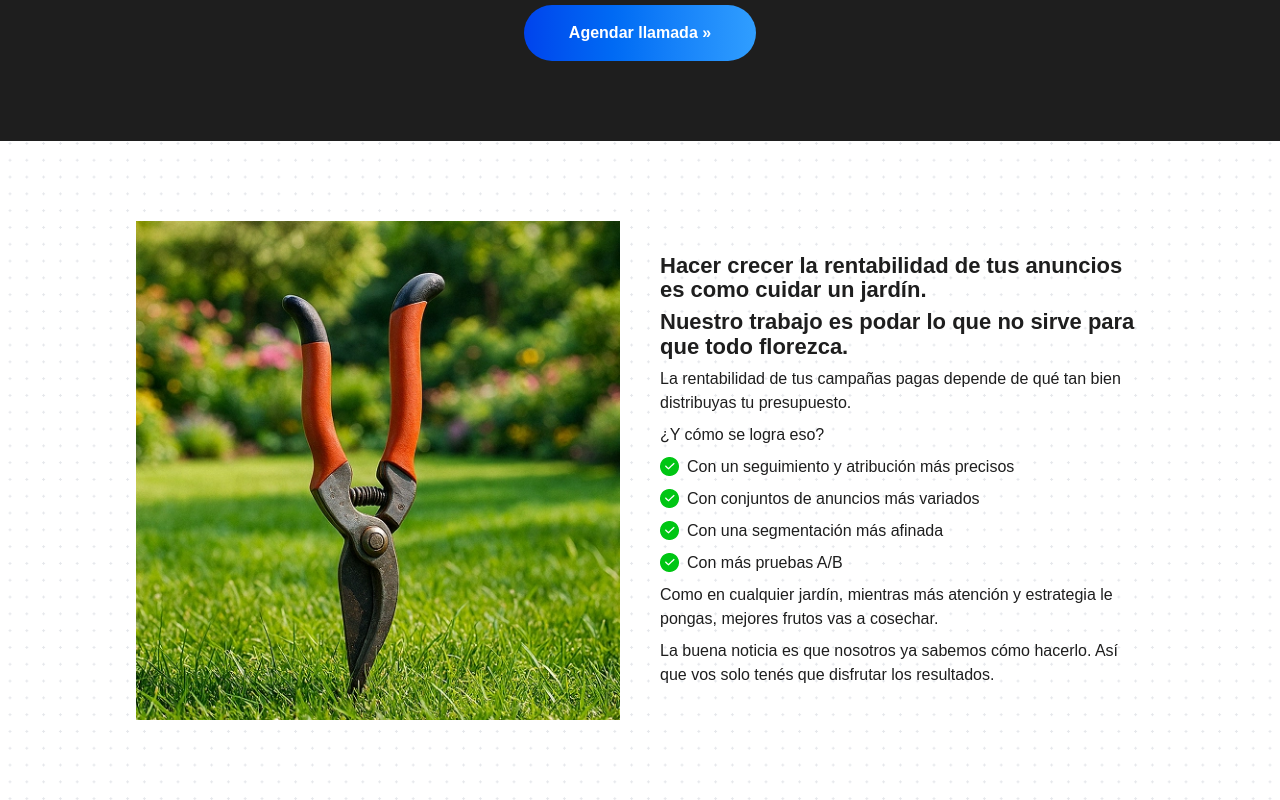
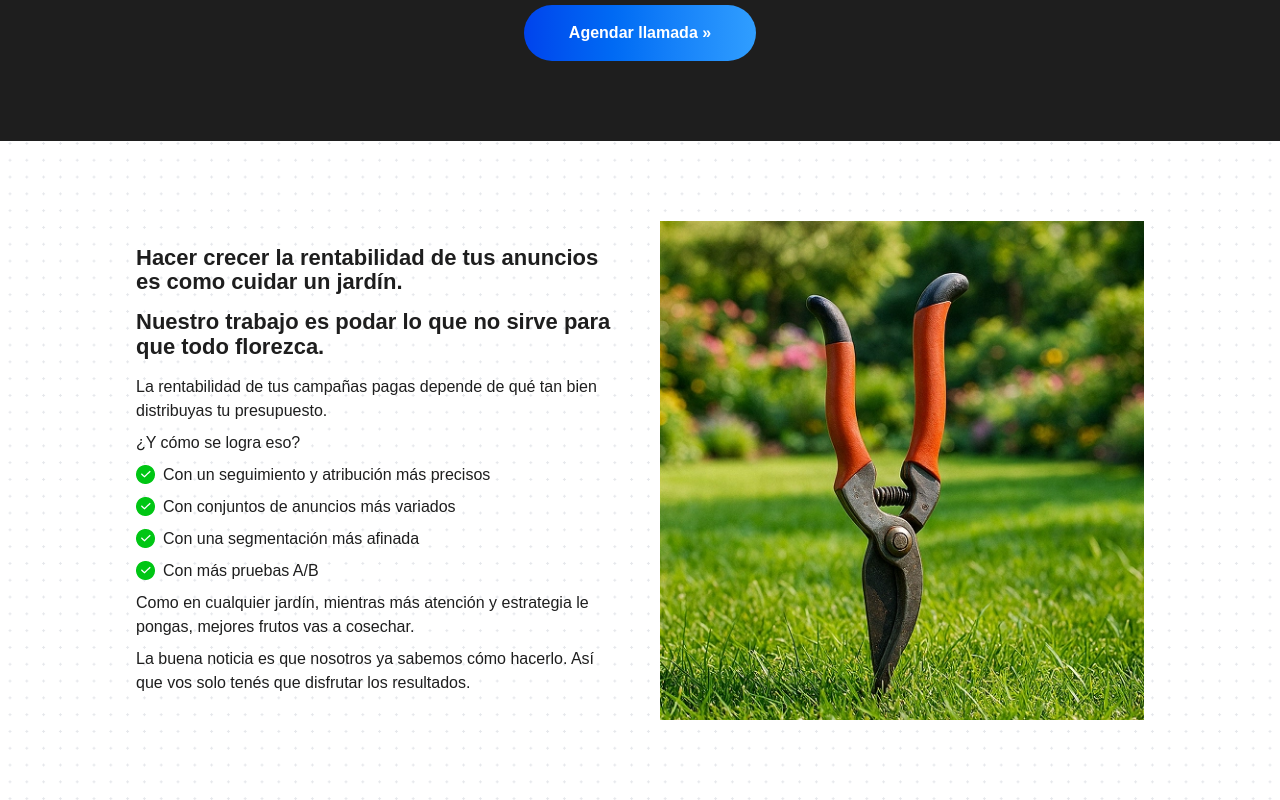
Before and after one commit to tomascosta2/iudigital, an Astro site: page / in a window 1280 px wide. Shown: the part 2799-3599 px from the top of the page. Built offline with nearby package versions, Linux system fonts and the light colour scheme; Astro itself is replaced by a stand-in of ours.

```diff
--- a/src/components/Copy.astro
+++ b/src/components/Copy.astro
@@ -3,8 +3,8 @@
 		<div class="grid md:grid-cols-2 gap-10">
 			<div class="flex items-center text-[#1E1E1E]">
 				<div>
-					<h2 class="font-semibold text-[22px] mb-2 leading-[110%]">Hacer crecer la rentabilidad de tus anuncios es como cuidar un jardín.</h2>
-					<h2 class="font-semibold text-[22px] mb-2 leading-[110%]">Nuestro trabajo es <span class="font-extrabold">podar lo que no sirve</span> para que todo florezca.</h2>
+					<h2 class="font-semibold text-[22px] mb-4 leading-[110%]">Hacer crecer la rentabilidad de tus anuncios es como cuidar un jardín.</h2>
+					<h2 class="font-semibold text-[22px] mb-4 leading-[110%]">Nuestro trabajo es <span class="font-extrabold">podar lo que no sirve</span> para que todo florezca.</h2>
 					<p class=" mb-2">
 						La rentabilidad de tus campañas pagas depende de qué tan bien distribuyas tu presupuesto.
 					</p>
@@ -37,7 +37,7 @@
 					</p>
 				</div>
 			</div>
-			<img class="md:order-normal -order-1" src="/images/iu-digital-podamos.webp" alt="IU Digital - Podamos lo que no sirve">
+			<img class="md:order-none -order-1" src="/images/iu-digital-podamos.webp" alt="IU Digital - Podamos lo que no sirve">
 		</div>
 	</div>
 </section>
```
